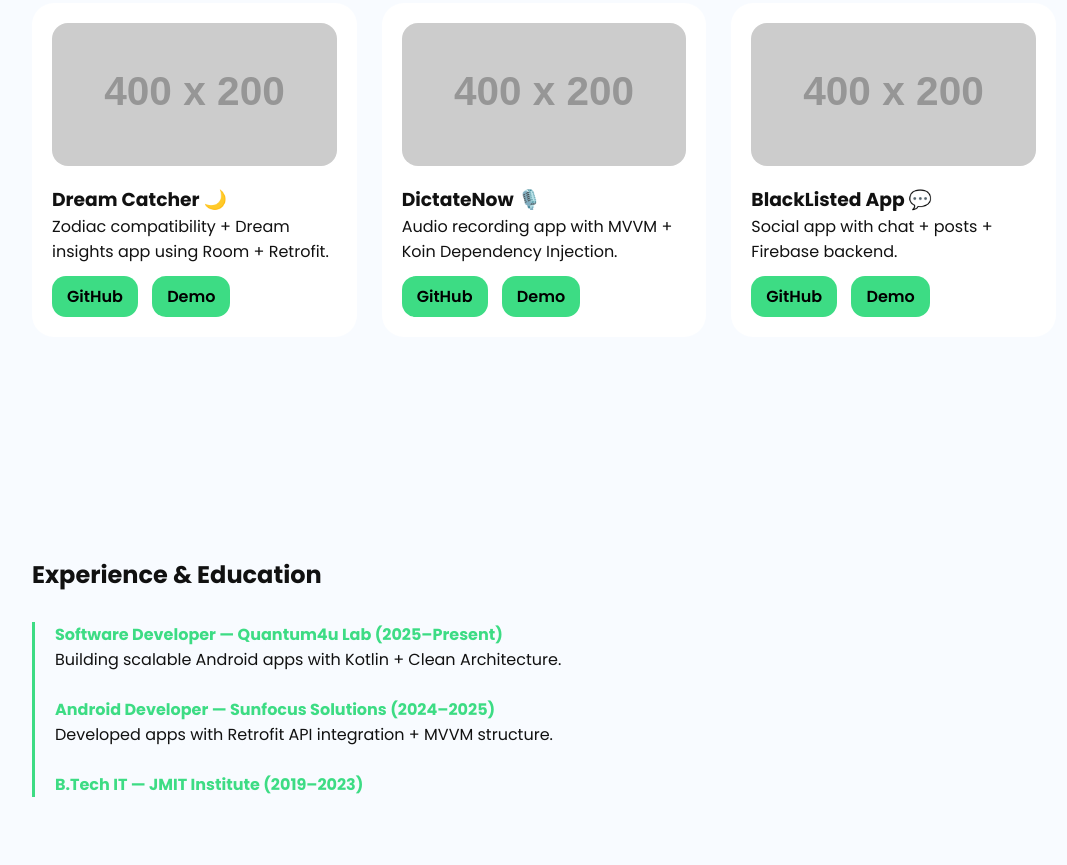
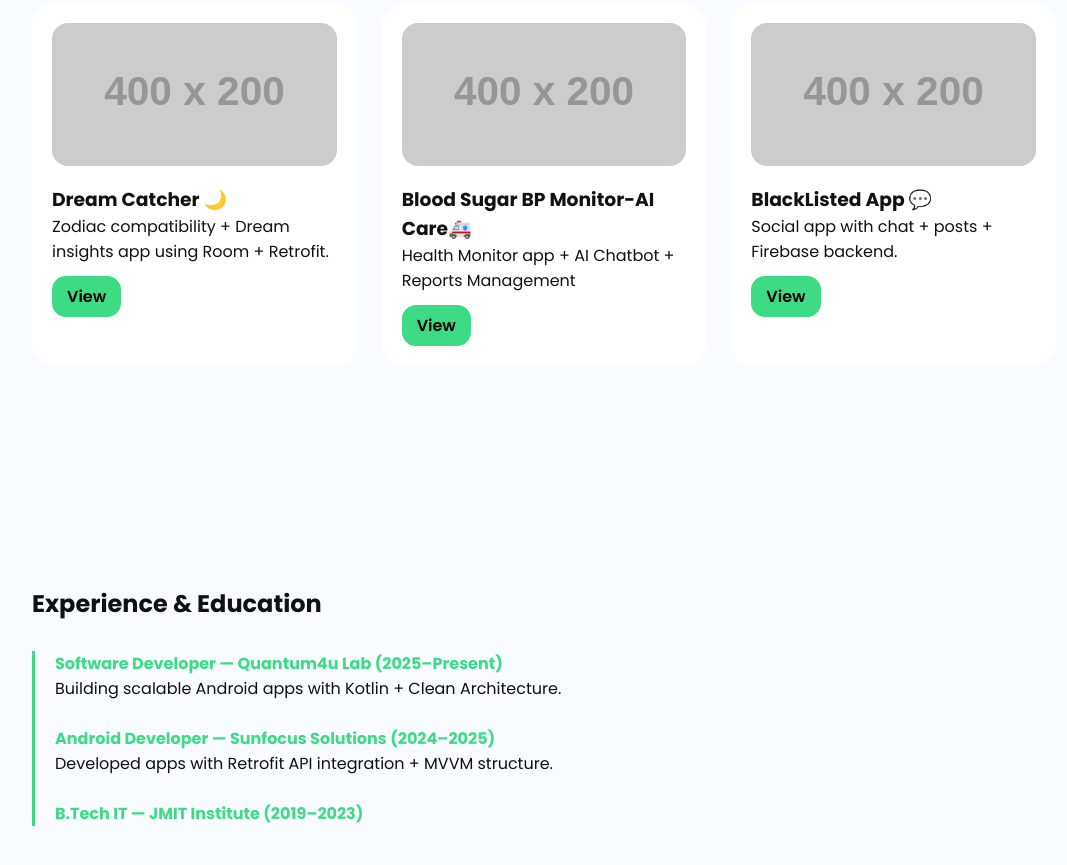
Before and after one commit to Shubhamsahu19/my-portfolio, a plain HTML site: page index.html in a window 1280 px wide. Shown: the part 2111-2976 px from the top of the page, without its empty margins (96-1163 px from the left). Drawn offline with Linux system fonts and the light colour scheme; placeholder pictures from the web are drawn by us.

Commit message:
Update project links and descriptions in index.html

```diff
--- a/index.html
+++ b/index.html
@@ -416,18 +416,16 @@
         <h3>Dream Catcher 🌙</h3>
         <p>Zodiac compatibility + Dream insights app using Room + Retrofit.</p>
         <div class="btns">
-          <a href="#">GitHub</a>
-          <a href="#">Demo</a>
+          <a href="https://play.google.com/store/apps/details?id=com.quantum.dreamapp.dreaminterpreter.zodiacreader.findpartner&hl=en_IN">View</a>
         </div>
       </div>
 
       <div class="project">
         <img src="https://via.placeholder.com/400x200" alt="">
-        <h3>DictateNow 🎙️</h3>
-        <p>Audio recording app with MVVM + Koin Dependency Injection.</p>
+        <h3>Blood Sugar BP Monitor-AI Care🚑</h3>
+        <p>Health Monitor app + AI Chatbot + Reports Management</p>
         <div class="btns">
-          <a href="#">GitHub</a>
-          <a href="#">Demo</a>
+          <a href="https://play.google.com/store/apps/details?id=com.microapp.bptracker.healthtracker.bpmonitor.aiassistant.ai&hl=en_IN">View</a>
         </div>
       </div>
 
@@ -436,8 +434,7 @@
         <h3>BlackListed App 💬</h3>
         <p>Social app with chat + posts + Firebase backend.</p>
         <div class="btns">
-          <a href="#">GitHub</a>
-          <a href="#">Demo</a>
+          <a href="https://play.google.com/store/apps/details?id=com.blacklisted.app&hl=en_IN">View</a>
         </div>
       </div>
 
@@ -474,8 +471,8 @@
     <div class="card contact-links">
       <a href="mailto:shubhamsahuynr@gmail.com">📧 Email</a>
       <a href="https://linkedin.com/in/shubham-sahu-6b3367194" target="_blank">🔗 LinkedIn</a>
-      <a href="https://github.com" target="_blank">💻 GitHub</a>
-      <a href="#">📄 Download Resume</a>
+      <a href="https://github.com/Shubhamsahu19/" target="_blank">💻 GitHub</a>
+      <a href="https://drive.google.com/file/d/1yt64ENjSMmW1YD9miT85I-jRLaGfIc8s/view?usp=sharing">📄 Download Resume</a>
     </div>
   </section>
 
```
